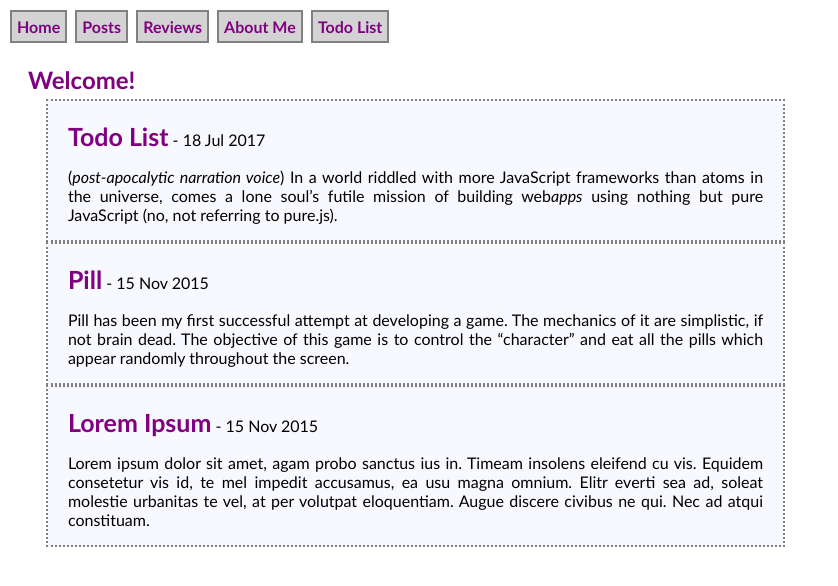
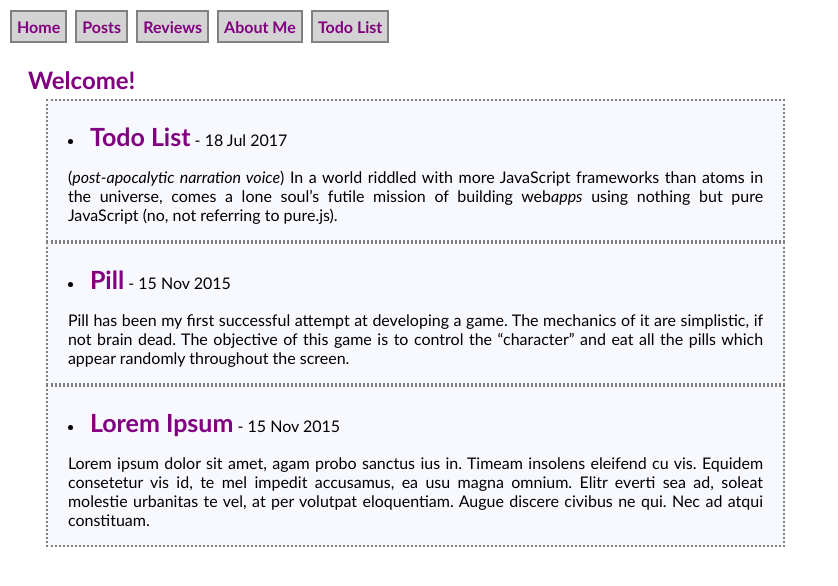
Before and after one commit to darwinyip/darwinyip.github.io, a Jekyll site: the page built from index.html, in a window 1280 px wide. Shown: the top 586 px of the page, without its empty margins (0-838 px from the left). Built offline with Jekyll 4.4.1, drawn with Linux system fonts in a browser that asks for light colours; Markdown is read by kramdown in place of the engine named in the settings.

```diff
--- a/_config.yml
+++ b/_config.yml
@@ -1,7 +1,2 @@
 collections:
 - reviews
-
-markdown: redcarpet
-redcarpet:
-  extensions:
-    - lax_spacing
--- a/style.css
+++ b/style.css
@@ -70,7 +70,7 @@ h2 {
 
 .paragraph li{
 	list-style-position:inside;
-	display: inline-block;
+	/*display: inline-block;	*/
 }
 
 .paragraph a {
```
Also changed, not shown: 4 other files.
